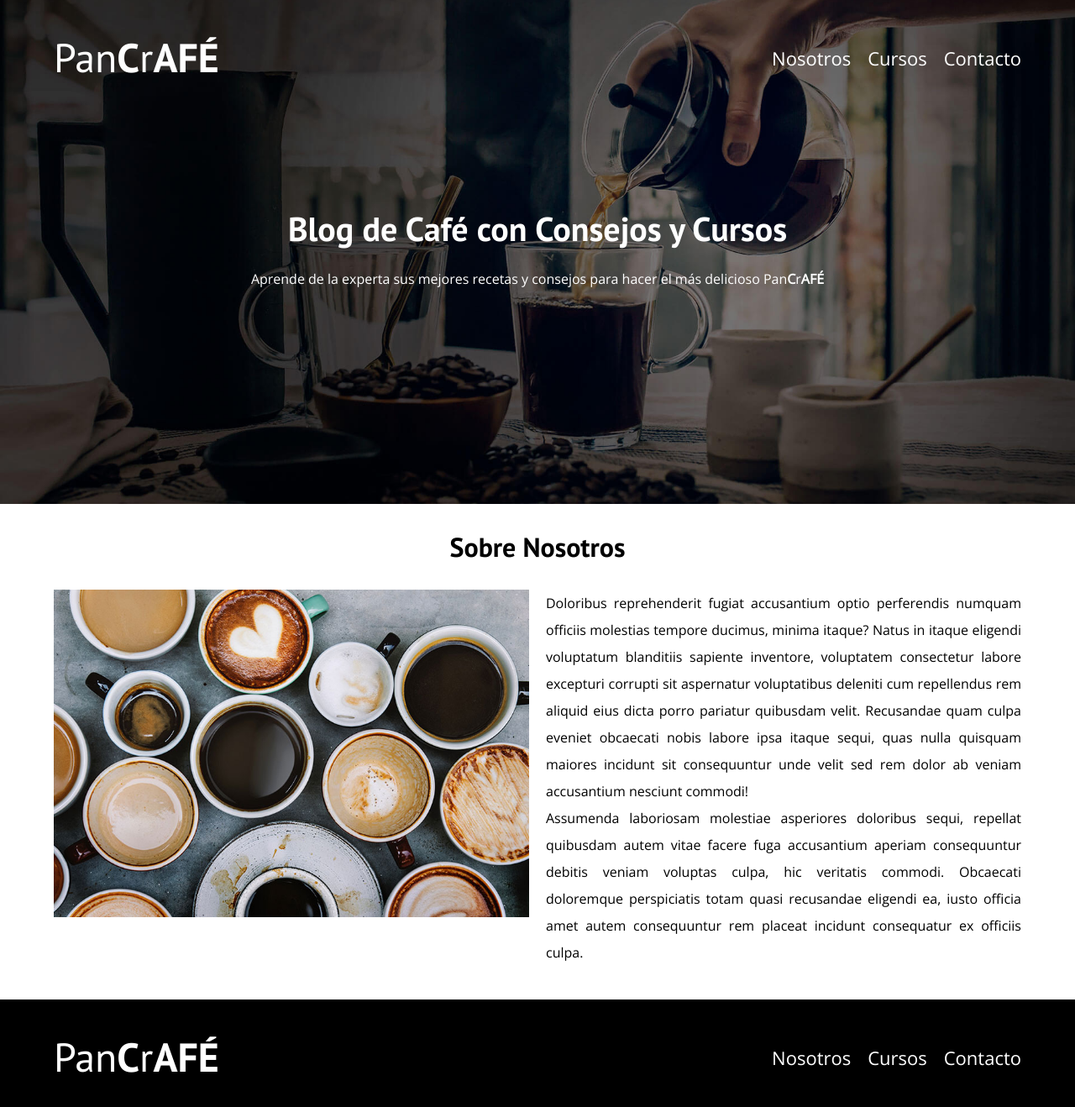
After one commit to Pancratzia/Web-Development-Repository, a PHP site: page /nosotros.html in a window 1280 px wide. The commit adds this page. Shown: the whole page at 84% size. Run offline with PHP 8.4, Linux system fonts and the light colour scheme.

Commit message:
Sobre nosotros page done!

```diff
--- a/03-PanCrAFE/css/style.css
+++ b/03-PanCrAFE/css/style.css
@@ -245,3 +245,21 @@ img{
     background-color: var(--negro);
     padding-bottom: 3rem;
 }
+
+/*Sobre nosotros**/
+
+@media only screen and (min-width: 1140px) {
+    .sobre-nosotros{
+        display: grid;
+        grid-template-columns: repeat(2, 1fr);
+        column-gap: 2rem;
+    }
+}
+
+.sobre-nosotros__imagen{
+    text-align: center;
+}
+
+.sobre-nosotros__texto{
+    text-align: justify;
+}
--- /dev/null
+++ b/03-PanCrAFE/nosotros.html
@@ -0,0 +1,75 @@
+<!DOCTYPE html>
+<html lang="es">
+<head>
+    <meta charset="UTF-8">
+    <meta name="viewport" content="width=device-width, initial-scale=1.0">
+    <title>PanCrAFÉ</title>
+
+    <link rel="preload" href="css/style.css" as="style">
+    <link rel="stylesheet" href="css/normalize.css">
+
+    <link href="https://fonts.googleapis.com/css2?family=Open+Sans&family=PT+Sans:wght@400;700&display=swap" rel="stylesheet">
+    <link rel="preload" href="css/style.css" as="style">
+    <link rel="stylesheet" href="css/style.css">
+</head>
+<body>
+
+    <header class="header">
+
+        <div class="contenedor">
+            <div class="barra">
+
+                <a href="index.html" class="logo">
+                    <h1 class="logo__nombre no-margin centrar-texto">Pan<span class="negrita">C</span>r<span class="negrita">AFÉ</span></h1>
+                </a>
+
+                <div class="navegacion">
+                    <a href="nosotros.html" class="navegacion__enlace">Nosotros</a>
+                    <a href="cursos.html" class="navegacion__enlace">Cursos</a>
+                    <a href="contacto.html" class="navegacion__enlace">Contacto</a>
+                </div>
+
+            </div>
+        </div>
+
+        <div class="header__texto contenedor">
+            <h2 class="no-margin header__texto__titulo">Blog de Café con Consejos y Cursos</h2>
+            <p class="no-margin header__texto__parrafo">Aprende de la experta sus mejores recetas y consejos para hacer el más delicioso Pan<span class="negrita">C</span>r<span class="negrita">AFÉ</span></p>
+        </div>
+
+    </header>
+
+
+    <main class="contenedor">
+        <h3 class="centrar-texto">Sobre Nosotros</h3>
+
+        <div class="sobre-nosotros">
+            <div class="sobre-nosotros__imagen">
+                <img src="img/nosotros.jpg" alt="imagen nosotros">
+            </div>
+
+            <div class="sobre-nosotros__texto">
+                <p class="no-margin">Doloribus reprehenderit fugiat accusantium optio perferendis numquam officiis molestias tempore ducimus, minima itaque? Natus in itaque eligendi voluptatum blanditiis sapiente inventore, voluptatem consectetur labore excepturi corrupti sit aspernatur voluptatibus deleniti cum repellendus rem aliquid eius dicta porro pariatur quibusdam velit. Recusandae quam culpa eveniet obcaecati nobis labore ipsa itaque sequi, quas nulla quisquam maiores incidunt sit consequuntur unde velit sed rem dolor ab veniam accusantium nesciunt commodi!</p>
+                <p class="no-margin">Assumenda laboriosam molestiae asperiores doloribus sequi, repellat quibusdam autem vitae facere fuga accusantium aperiam consequuntur debitis veniam voluptas culpa, hic veritatis commodi. Obcaecati doloremque perspiciatis totam quasi recusandae eligendi ea, iusto officia amet autem consequuntur rem placeat incidunt consequatur ex officiis culpa.</p>
+            </div>
+        </div>
+    </main>
+
+    <footer class="footer">
+        <div class="contenedor">
+            <div class="barra">
+                <a href="index.html" class="logo">
+                    <h1 class="logo__nombre no-margin centrar-texto">Pan<span class="negrita">C</span>r<span class="negrita">AFÉ</span></h1>
+                </a>
+                <div class="navegacion">
+                    <a href="nosotros.html" class="navegacion__enlace">Nosotros</a>
+                    <a href="cursos.html" class="navegacion__enlace">Cursos</a>
+                    <a href="contacto.html" class="navegacion__enlace">Contacto</a>
+                </div>
+
+            </div>
+        </div>
+    </footer>
+
+</body>
+</html>
```
